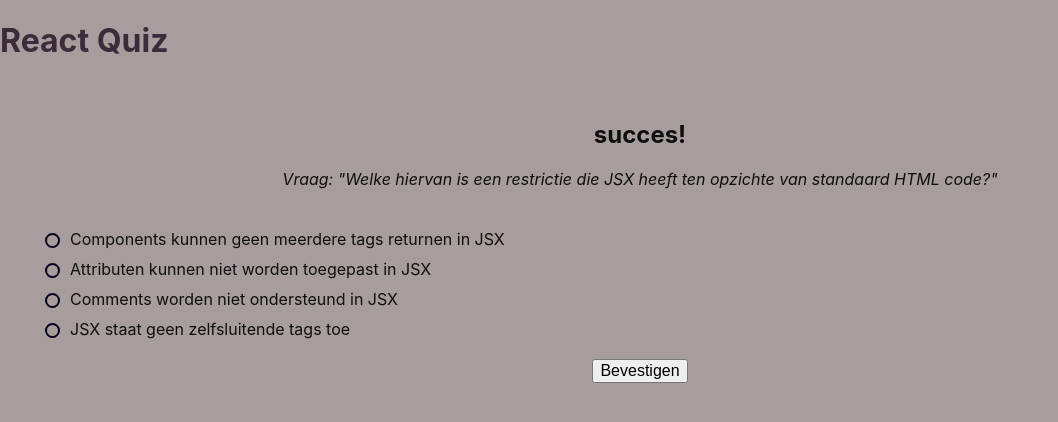
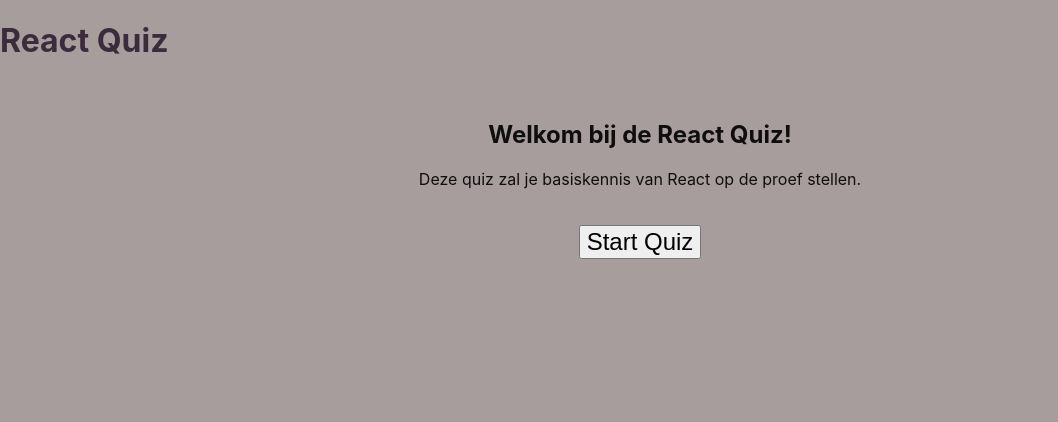
Before and after one commit to Melanforsaken/ReactQuiz2, a React (Create React App) app: page / in a window 1280 px wide. Shown: the top 422 px of the page, without its empty margins (0-1058 px from the left). Built offline with nearby package versions, Linux system fonts and the light colour scheme.

Commit message:
code opgeschoond op App.js, zodat deze puur een landigspagina is geworden

```diff
--- a/src/App.js
+++ b/src/App.js
@@ -1,7 +1,6 @@
 import './App.css';
-import React, { useState } from 'react';
+import React from 'react';
 import { BrowserRouter as Router, Routes, Route, Link } from 'react-router-dom';
-import { FaArrowRight } from 'react-icons/fa';
 import NextPage1 from './Page1';
 import NextPage2 from './Page2';
 import NextPage3 from './Page3';
@@ -10,47 +9,6 @@ import NextPage5 from './Page5';
 import NextPage6 from './Page6';
 
 function App() {
-  const [selectedOption, setSelectedOption] = useState(null);
-  const [result, setResult] = useState('');
-  const [explanation, setExplanation] = useState('');
-  const [canProceed, setCanProceed] = useState(false);
-  const [attempted, setAttempted] = useState(false);
-
-  const correctAnswer = 'Components kunnen geen meerdere tags returnen in JSX';
-
-  const descriptions = {
-    'Components kunnen geen meerdere tags returnen in JSX': 'Dit is juist omdat JSX slechts één root-element per component toestaat.',
-    'Attributen kunnen niet worden toegepast in JSX': 'Onjuist, attributen kunnen wel degelijk worden toegepast in JSX.',
-    'Comments worden niet ondersteund in JSX': 'Onjuist, comments in JSX worden ondersteund door gebruik te maken van de juiste syntaxis.',
-    'JSX staat geen zelfsluitende tags toe': 'Onjuist, JSX staat zelfsluitende tags toe, vergelijkbaar met HTML.'
-  };
-
-  const handleOptionChange = (event) => {
-    setSelectedOption(event.target.value);
-  };
-
-  const handleConfirmPage0 = () => {
-
-    setAttempted(true);
-    if (selectedOption === correctAnswer) {
-      setResult('correct');
-      setCanProceed(true);
-    } else {
-      setResult('verkeerd antwoord');
-      setCanProceed(false);
-    }
-    setExplanation(descriptions[selectedOption] || '');
-  };
-
-  const handleRetry = () => {
-
-    setSelectedOption(null);
-    setResult('');
-    setExplanation('');
-    setCanProceed(false);
-    setAttempted(false);
-  };
-
   return (
     <Router>
       <div className="App">
@@ -60,67 +18,14 @@ function App() {
         <main className="App-body">
           <Routes>
             <Route path="/" element={
-              <div>
-                <h2>succes!</h2>
-                <i>Vraag: "Welke hiervan is een restrictie die JSX heeft ten opzichte van standaard HTML code?"</i>
-                <div className="quiz-options">
-                  <label>
-                    <input
-                      type="radio"
-                      name="quiz"
-                      value="Components kunnen geen meerdere tags returnen in JSX"
-                      onChange={handleOptionChange}
-                    />
-                    <span>Components kunnen geen meerdere tags returnen in JSX</span>
-                  </label>
-                  <label>
-                    <input
-                      type="radio"
-                      name="quiz"
-                      value="Attributen kunnen niet worden toegepast in JSX"
-                      onChange={handleOptionChange}
-                    />
-                    <span>Attributen kunnen niet worden toegepast in JSX</span>
-                  </label>
-                  <label>
-                    <input
-                      type="radio"
-                      name="quiz"
-                      value="Comments worden niet ondersteund in JSX"
-                      onChange={handleOptionChange}
-                    />
-                    <span>Comments worden niet ondersteund in JSX</span>
-                  </label>
-                  <label>
-                    <input
-                      type="radio"
-                      name="quiz"
-                      value="JSX staat geen zelfsluitende tags toe"
-                      onChange={handleOptionChange}
-                    />
-                    <span>JSX staat geen zelfsluitende tags toe</span>
-                  </label>
-                </div>
-                {result && <h3>{result}</h3>}
-                {explanation && <p>{explanation}</p>}
-                <div style={{ textAlign: 'center', marginTop: '10px' }}>
-                  {canProceed ? (
-                    <Link to="/first-page" style={{ fontSize: '24px', textDecoration: 'none', color: 'black' }}>
-                      Volgende Pagina <FaArrowRight />
-                    </Link>
-                  ) : (
-                    attempted && !canProceed && (
-                      <button onClick={handleRetry} style={{ fontSize: '14px', marginTop: '20px' }}>
-                        Probeer Opnieuw
-                      </button>
-                    )
-                  )}
-                </div>
-                <div style={{ textAlign: 'center', marginTop: '20px' }}>
-            <button onClick={handleConfirmPage0} style={{ fontSize: '16px' }}>
-              Bevestigen
-            </button>
-          </div>
+              <div style={{ textAlign: 'center' }}>
+                <h2>Welkom bij de React Quiz!</h2>
+                <p>Deze quiz zal je basiskennis van React op de proef stellen.</p>
+                <Link to="/first-page">
+                  <button style={{ fontSize: '24px', marginTop: '20px' }}>
+                    Start Quiz
+                  </button>
+                </Link>
               </div>
             } />
             <Route path="/first-page" element={<NextPage1 />} />
--- a/src/Results.js
+++ b/src/Results.js
@@ -46,7 +46,7 @@ const Results = () => {
   return (
     <div className="App">
       <header className="App-header">
-        <h2>Results:</h2>
+        <h2>Results</h2>
       </header>
       <main className="App-body">
         <div>
```
